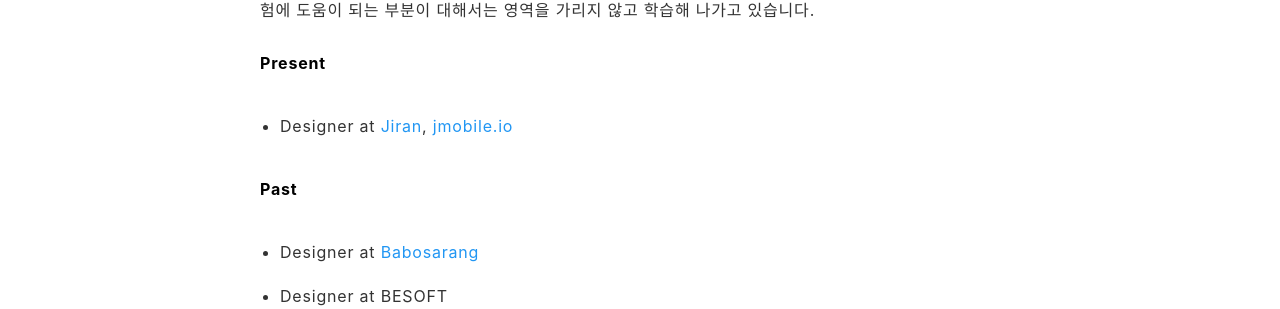
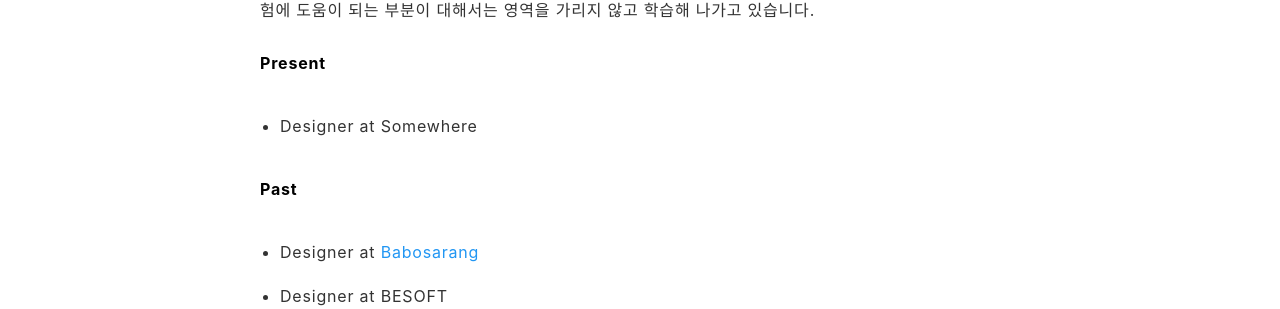
Before and after one commit to crazyjamy/crazyjamy.github.io, a Jekyll site: the page built from about.md, in a window 1280 px wide and 1393 px high. Shown: the part 274-583 px from the top of the window. Built offline with Jekyll 4.4.1, drawn with Linux system fonts in a browser that asks for light colours.

Commit message:
Update about.md

```diff
--- a/about.md
+++ b/about.md
@@ -12,7 +12,7 @@
 
 
 #### Present
-- Designer at [Jiran](http://jiran.com/), [jmobile.io](http://jmobile.io/)
+- Designer at Somewhere
 
 #### Past
 - Designer at [Babosarang](http://www.babosarang.co.kr/)
```
